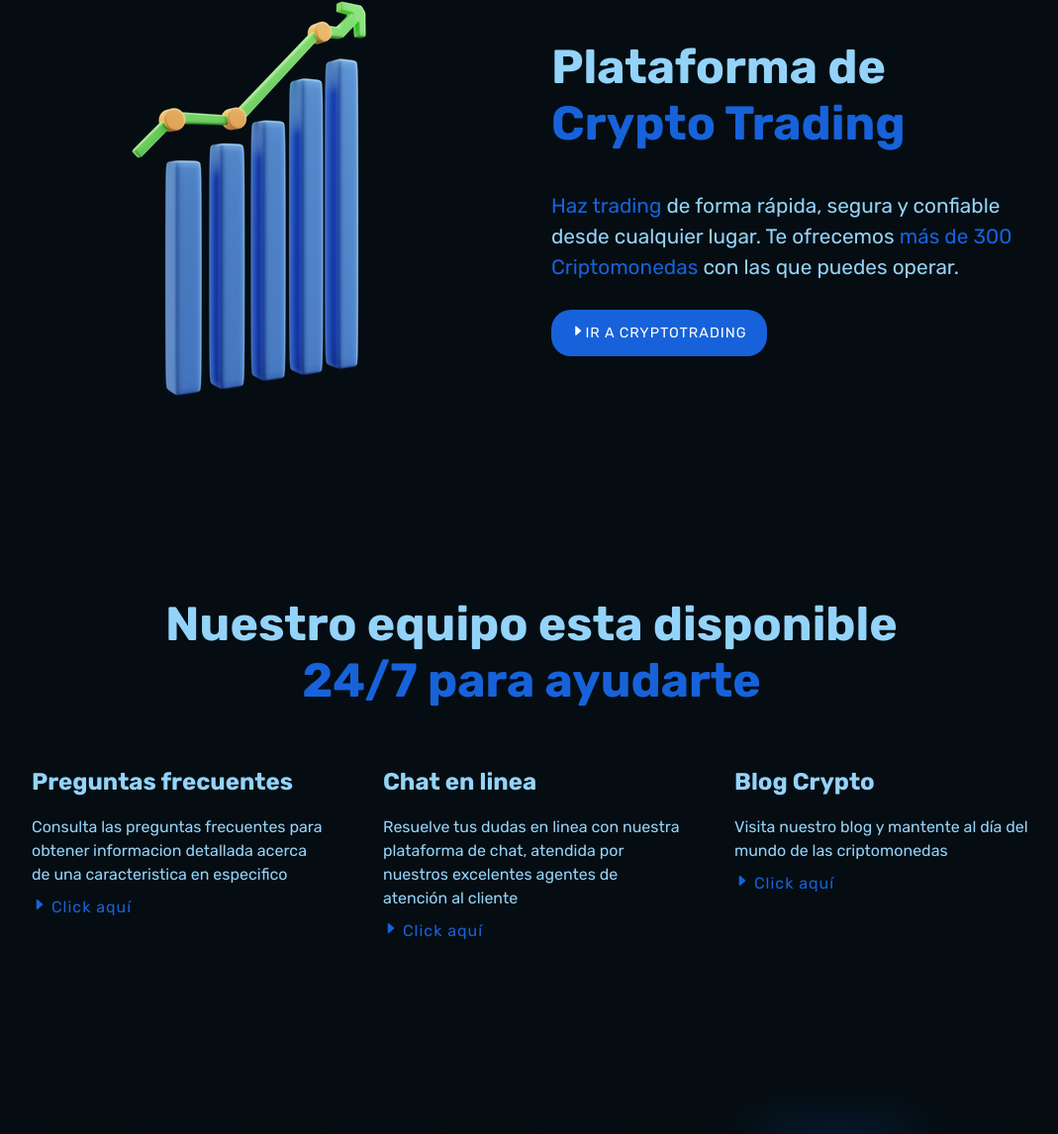
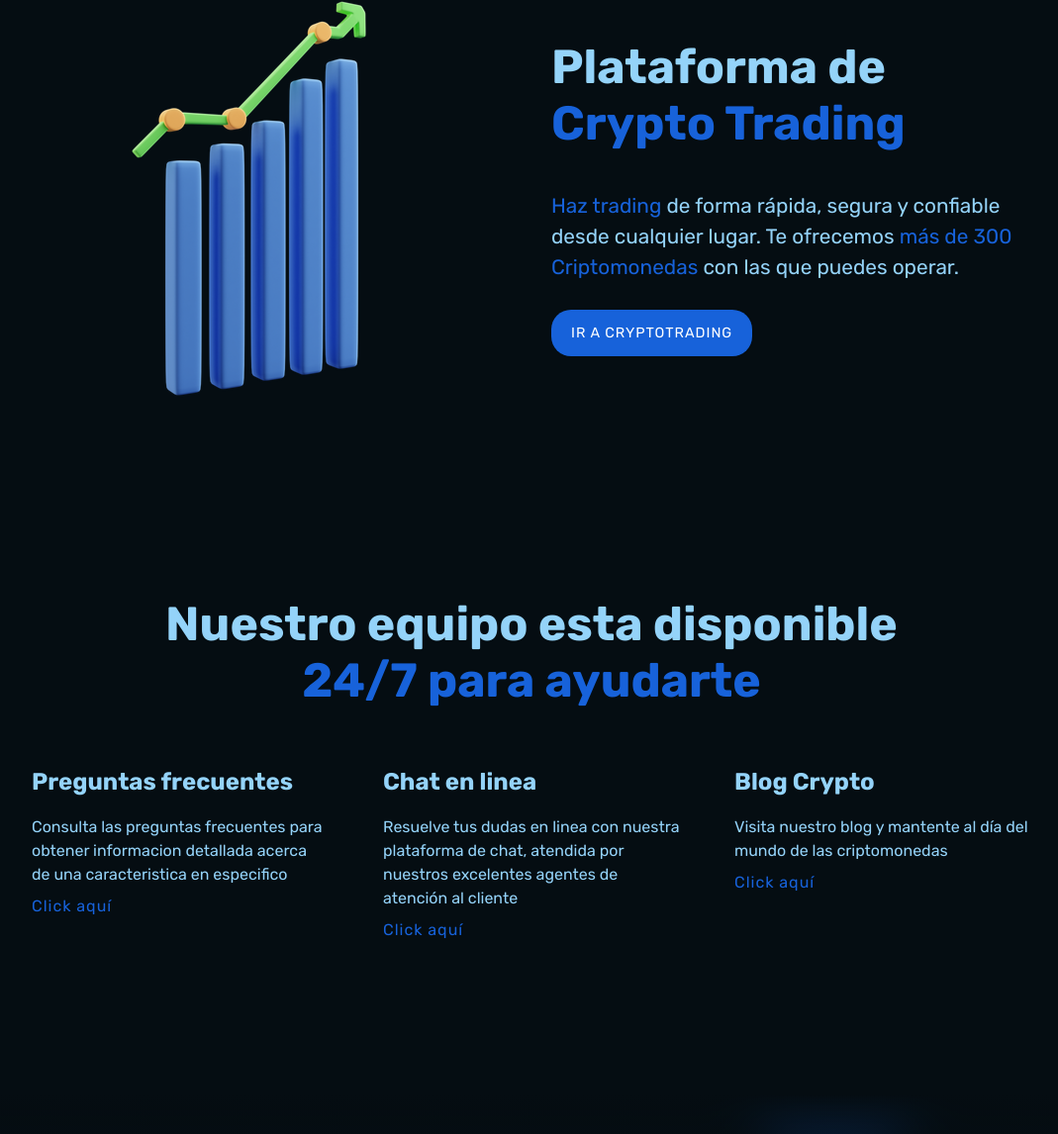
Before and after one commit to saulgutierrez/crypto-landing-page, a plain HTML site: page index.html in a window 1280 px wide. Shown: the part 1465-2611 px from the top of the page at 99% size, without its empty margins (103-1172 px from the left). Drawn offline with nearby package versions, Linux system fonts and the light colour scheme.

Commit message:
Fix icons override

```diff
--- a/estilos.css
+++ b/estilos.css
@@ -97,6 +97,7 @@ section {
     position: relative;
     max-width: 600px;
 }
+
 
 .inicio .contenido .titulo h2 {
     color: #94d3f9;
--- a/index.html
+++ b/index.html
@@ -28,7 +28,7 @@
             <div class="titulo">
                 <h2> Haz trading con <span>Crypto</span> </h2>
                 <p>y disfruta los beneficios que la blockchain puede ofrecerte</p>
-                <a href="#"><ion-icon name="caret-forward"></ion-icon>Ver Más</a>
+                <a href="#">Ver Más</a>
             </div>
             <div class="imgBox">
                 <img src="bitcoin.png" alt="">
@@ -97,7 +97,7 @@
                     <p><span>Haz trading</span> de forma rápida, segura y confiable desde cualquier
                     lugar. Te ofrecemos <span>más de 300 Criptomonedas</span> con las que puedes operar.
                     </p>
-                    <a href="#"><ion-icon name="caret-forward"></ion-icon>Ir a CryptoTrading</a>
+                    <a href="#">Ir a CryptoTrading</a>
                 </div>
             </div>
         </div>
@@ -114,7 +114,6 @@
                 <div class="texto">
                     <h3>Preguntas frecuentes</h3>
                     <p>Consulta las preguntas frecuentes para obtener informacion detallada acerca de una caracteristica en especifico</p>
-                    <ion-icon name="caret-forward"></ion-icon>
                     <a href="">Click aquí</a>
                 </div>
             </div>
@@ -122,7 +121,6 @@
                 <div class="texto">
                     <h3>Chat en linea</h3>
                     <p>Resuelve tus dudas en linea con nuestra plataforma de chat, atendida por nuestros excelentes agentes de atención al cliente</p>
-                    <ion-icon name="caret-forward"></ion-icon>
                     <a href="">Click aquí</a>
                 </div>
             </div>
@@ -130,7 +128,6 @@
                 <div class="texto">
                     <h3>Blog Crypto</h3>
                     <p>Visita nuestro blog y mantente al día del mundo de las criptomonedas</p>
-                    <ion-icon name="caret-forward"></ion-icon>
                     <a href="">Click aquí</a>
                 </div>
             </div>
```
